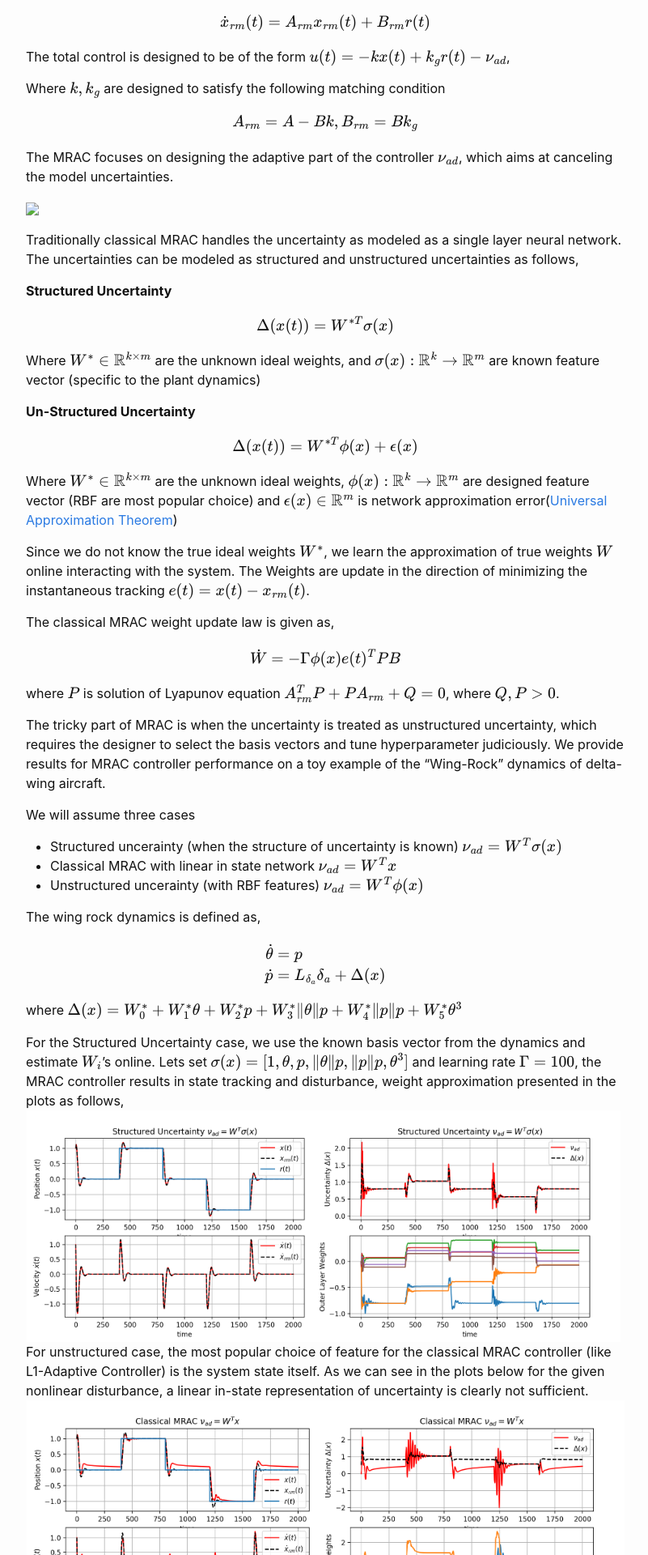
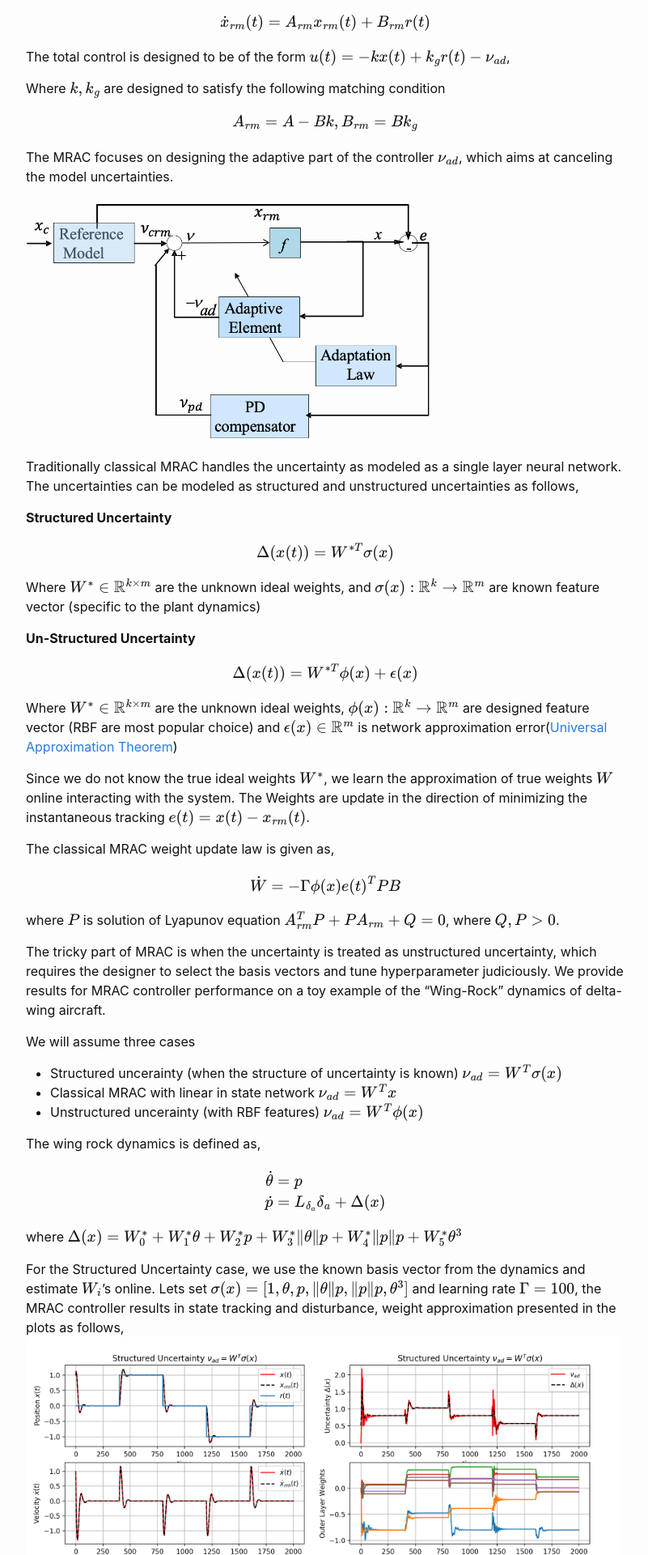
Before and after one commit to girishvjoshi/gj_blog, a Jekyll site: the page built from _posts/2019-12-18-Model-Reference-Adaptive-Control.markdown, in a window 1280 px wide. Shown: the part 592-2512 px from the top of the page at 81% size, without its empty margins (238-1039 px from the left). Built offline with Jekyll 4.4.1, drawn with Linux system fonts in a browser that asks for light colours; formulas are drawn with MathJax 3.

Commit message:
Update 2019-12-18-Model-Reference-Adaptive-Control.markdown

```diff
--- a/_posts/2019-12-18-Model-Reference-Adaptive-Control.markdown
+++ b/_posts/2019-12-18-Model-Reference-Adaptive-Control.markdown
@@ -48,7 +48,7 @@ $$
 
 The MRAC focuses on designing the adaptive part of the controller $$\nu_{ad}$$, which aims at canceling the model uncertainties.
 
-<img src="girishvjoshi.github.io/gj_blog/assets/MRAC.png" width="500">
+<img src="/gj_blog/assets/MRAC.png" width="500">
 
 Traditionally classical MRAC handles the uncertainty as modeled as a single layer neural network. The uncertainties can be modeled as structured and unstructured uncertainties as follows,
 
```
